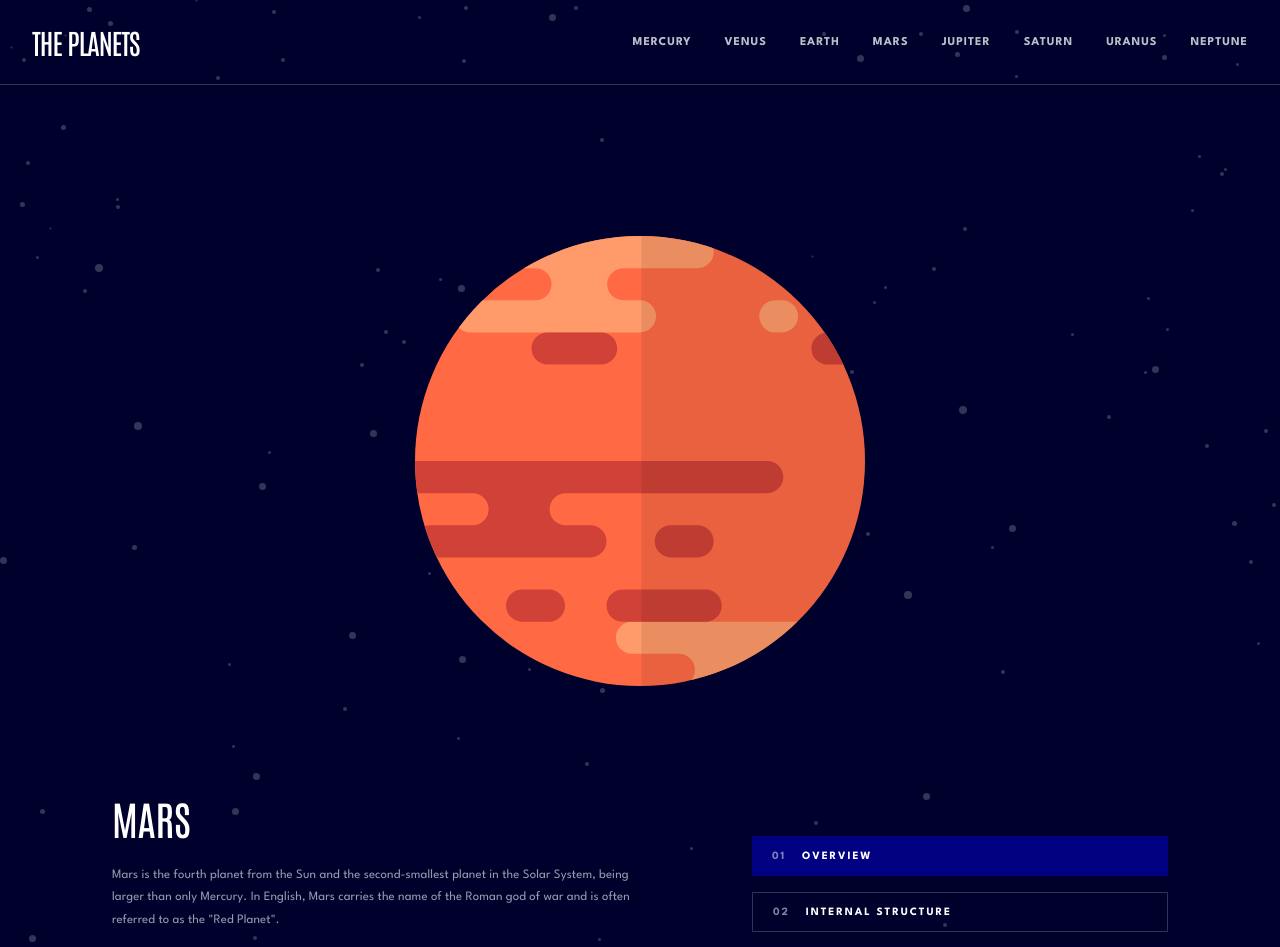
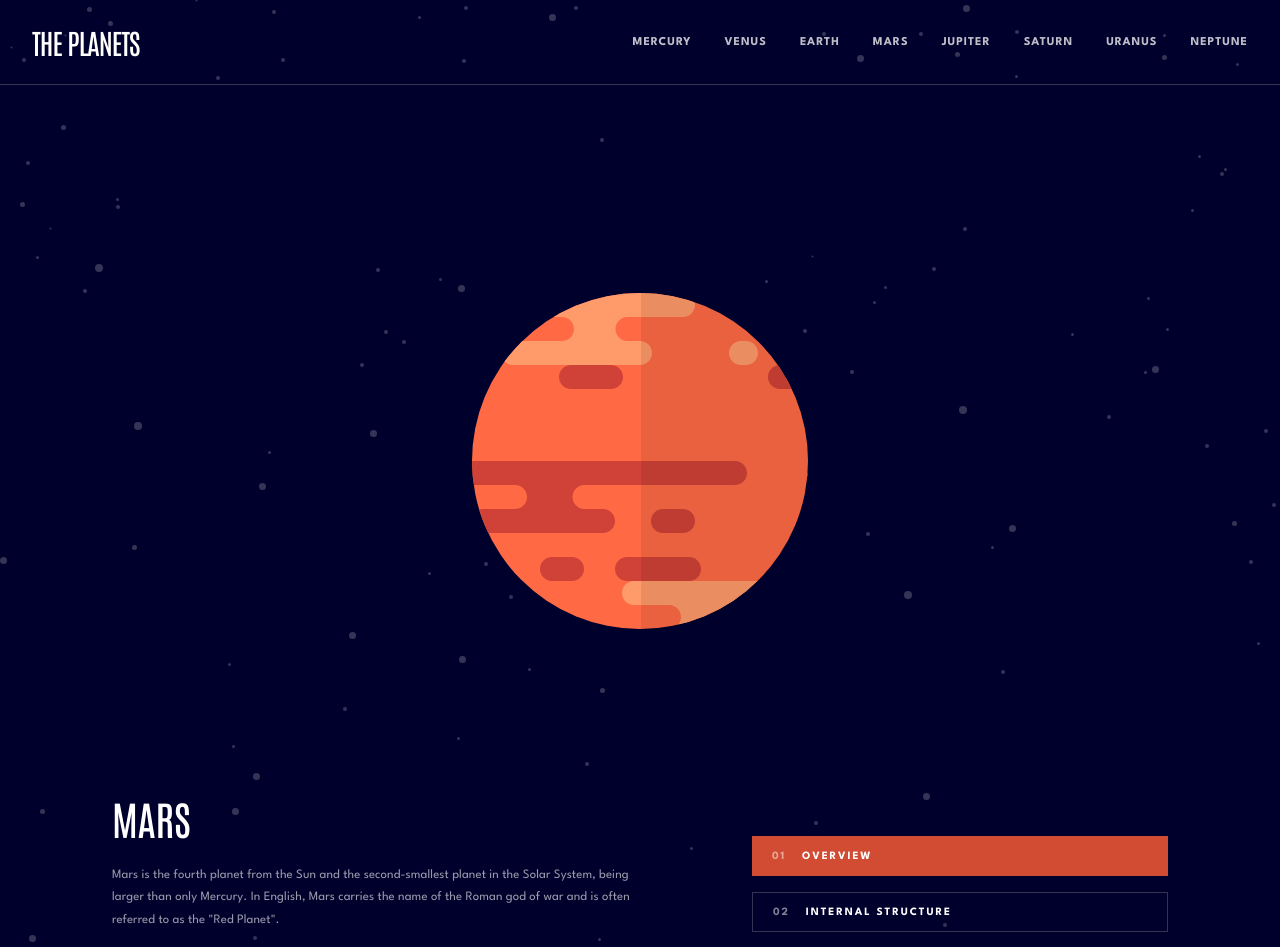
Before and after one commit to GregNicholas/planet-facts, a React (Create React App) app: page /mars in a window 1280 px wide. Shown: the top 947 px of the page. Built offline with nearby package versions, Linux system fonts and the light colour scheme; the HTML template or start-up script is replaced by a standard one.

Commit message:
Planet data to include colors and image sizes

```diff
--- a/src/App.js
+++ b/src/App.js
@@ -9,7 +9,7 @@ import Mars from './pages/Mars'
 import Jupiter from './pages/Jupiter'
 import Saturn from './pages/Saturn'
 import Uranus from './pages/Uranus'
-import Neptune from './pages/Mercury'
+import Neptune from './pages/Neptune'
 import planets from './data.json'
 
 function App() {
--- a/src/components/PlanetPage/PlanetPage.js
+++ b/src/components/PlanetPage/PlanetPage.js
@@ -65,7 +65,7 @@ const InfoItem = styled.li`
         width: 100%;
         height: 2.5rem;
         border: ${props => !props.selected ? "1px solid rgba(255, 255, 255, .2)" : "none"};
-        background: ${props => !props.selected ? "none" : props.planetColor};
+        background: ${props => !props.selected ? "none" : props.color};
         opacity: 100%;
     }
 
@@ -88,13 +88,13 @@ const ImageBlock = styled.div`
     }
 `
 const ImageContainer = styled.div`
-    width: ${props => props.width.mobile}px;
+    width: ${props => props.width.mobile};
 
     @media (min-width: 768px) and (max-width: 1024px) {
-      width: ${props => props.width.tablet}px;
+      width: ${props => props.width.tablet};
     }
     @media (min-width: 1024px) {
-        width: ${props => props.width.full}px;
+        width: ${props => props.width.desktop};
       }
 `
 const PlanetInfo = styled.section`
@@ -183,7 +183,7 @@ const Stat = styled.span`
     text-transform: uppercase;
 `
 
-const PlanetPage = ({ planet, width, planetColor="navy" }) => {
+const PlanetPage = ({ planet }) => {
     const [image, setImage] = useState(planet.images.planet.substring(1))
     const [info, setInfo] = useState('overview')
     const screenWidth = useWindowWidth()
@@ -191,19 +191,19 @@ const PlanetPage = ({ planet, width, planetColor="navy" }) => {
         <Container>
             <SelectInfo>
                 <InfoList>
-                    <InfoItem selected={info === 'overview'} planetColor={planetColor} onClick={() => setInfo('overview')}>
+                    <InfoItem selected={info === 'overview'} color={planet.color.secondary} onClick={() => setInfo('overview')}>
                         {screenWidth < 768 ? 'internal' : <><StatIndex>01</StatIndex> <span>overview</span></>}
                     </InfoItem>
-                    <InfoItem selected={info === 'structure'} planetColor={planetColor} onClick={() => setInfo('structure')}>
+                    <InfoItem selected={info === 'structure'} color={planet.color.secondary} onClick={() => setInfo('structure')}>
                         {screenWidth < 768 ? 'internal' : <><StatIndex>02</StatIndex> <span>internal structure</span></>}
                     </InfoItem>
-                    <InfoItem selected={info === 'geology'} planetColor={planetColor} onClick={() => setInfo('geology')}>
+                    <InfoItem selected={info === 'geology'} color={planet.color.secondary} onClick={() => setInfo('geology')}>
                         {screenWidth < 768 ? 'surface' : <><StatIndex>03</StatIndex> <span>surface geology</span></>}
                     </InfoItem>
                 </InfoList>
             </SelectInfo>
             <ImageBlock>
-                <ImageContainer width={width}>
+                <ImageContainer width={planet.imgWidth}>
                     <img src={`${process.env.PUBLIC_URL}${image}`} alt="planet" />
                 </ImageContainer>
             </ImageBlock>
--- a/src/data.json
+++ b/src/data.json
@@ -21,6 +21,15 @@
       "planet": "./assets/planet-mercury.svg",
       "internal": "./assets/planet-mercury-internal.svg",
       "geology": "./assets/geology-mercury.png"
+    },
+    "imgWidth": {
+      "desktop": "290px",
+      "tablet": "184px",
+      "mobile": "111px"
+    },
+    "color": {
+      "primary": "#DEF4FC",
+      "secondary": "#419EBB"
     }
   },
   {
@@ -45,6 +54,15 @@
       "planet": "./assets/planet-venus.svg",
       "internal": "./assets/planet-venus-internal.svg",
       "geology": "./assets/geology-venus.png"
+    },
+    "imgWidth": {
+      "desktop": "400px",
+      "tablet": "253px",
+      "mobile": "154px"
+    },
+    "color": {
+      "primary": "#F7CC7F",
+      "secondary": "#EDA249"
     }
   },
   {
@@ -69,6 +87,15 @@
       "planet": "./assets/planet-earth.svg",
       "internal": "./assets/planet-earth-internal.svg",
       "geology": "./assets/geology-earth.png"
+    },
+    "imgWidth": {
+      "desktop": "450px",
+      "tablet": "285px",
+      "mobile": "173px"
+    },
+    "color": {
+      "primary": "#545BFE",
+      "secondary": "#6D2ED5"
     }
   },
   {
@@ -93,6 +120,15 @@
       "planet": "./assets/planet-mars.svg",
       "internal": "./assets/planet-mars-internal.svg",
       "geology": "./assets/geology-mars.png"
+    },
+    "imgWidth": {
+      "desktop": "336px",
+      "tablet": "213px",
+      "mobile": "129px"
+    },
+    "color": {
+      "primary": "#FF6A45",
+      "secondary": "#D14C32"
     }
   },
   {
@@ -117,6 +153,15 @@
       "planet": "./assets/planet-jupiter.svg",
       "internal": "./assets/planet-jupiter-internal.svg",
       "geology": "./assets/geology-jupiter.png"
+    },
+    "imgWidth": {
+      "desktop": "582px",
+      "tablet": "369px",
+      "mobile": "224px"
+    },
+    "color": {
+      "primary": "#ECAD7A",
+      "secondary": "#D83A34"
     }
   },
   {
@@ -141,6 +186,15 @@
       "planet": "./assets/planet-saturn.svg",
       "internal": "./assets/planet-saturn-internal.svg",
       "geology": "./assets/geology-saturn.png"
+    },
+    "imgWidth": {
+      "desktop": "666px",
+      "tablet": "422px",
+      "mobile": "256px"
+    },
+    "color": {
+      "primary": "#FCCB6B",
+      "secondary": "#CD5120"
     }
   },
   {
@@ -165,6 +219,15 @@
       "planet": "./assets/planet-uranus.svg",
       "internal": "./assets/planet-uranus-internal.svg",
       "geology": "./assets/geology-uranus.png"
+    },
+    "imgWidth": {
+      "desktop": "458px",
+      "tablet": "290px",
+      "mobile": "176px"
+    },
+    "color": {
+      "primary": "#65F0D5",
+      "secondary": "#1EC1A2"
     }
   },
   {
@@ -189,6 +252,15 @@
       "planet": "./assets/planet-neptune.svg",
       "internal": "./assets/planet-neptune-internal.svg",
       "geology": "./assets/geology-neptune.png"
+    },
+    "imgWidth": {
+      "desktop": "450px",
+      "tablet": "285px",
+      "mobile": "173px"
+    },
+    "color": {
+      "primary": "#497EFA",
+      "secondary": "#2D68F0"
     }
   }
 ]
--- a/src/pages/Earth.js
+++ b/src/pages/Earth.js
@@ -3,7 +3,7 @@ import PlanetPage from '../components/PlanetPage/PlanetPage'
 const Earth = ({ planet }) => {
 
     return (
-        <PlanetPage planet={planet}  width={{mobile: "173", tablet: "285", full: "450"}} />
+        <PlanetPage planet={planet} />
     )
 }
 
--- a/src/pages/Jupiter.js
+++ b/src/pages/Jupiter.js
@@ -3,7 +3,7 @@ import PlanetPage from '../components/PlanetPage/PlanetPage'
 const Jupiter = ({ planet }) => {
 
     return (
-        <PlanetPage planet={planet}  width={{mobile: "173", tablet: "285", full: "450"}} />
+        <PlanetPage planet={planet} />
     )
 }
 
--- a/src/pages/Mars.js
+++ b/src/pages/Mars.js
@@ -3,7 +3,7 @@ import PlanetPage from '../components/PlanetPage/PlanetPage'
 const Mars = ({ planet }) => {
 
     return (
-        <PlanetPage planet={planet}  width={{mobile: "173", tablet: "285", full: "450"}} />
+        <PlanetPage planet={planet} />
     )
 }
 
--- a/src/pages/Mercury.js
+++ b/src/pages/Mercury.js
@@ -2,7 +2,7 @@ import PlanetPage from '../components/PlanetPage/PlanetPage'
 
 const Mercury = ({ planet }) => {
     return (
-        <PlanetPage planet={planet} width={{mobile: "111", tablet: "184", full: "290"}} />
+        <PlanetPage planet={planet} />
     )
 }
 
--- a/src/pages/Neptune.js
+++ b/src/pages/Neptune.js
@@ -3,7 +3,7 @@ import PlanetPage from '../components/PlanetPage/PlanetPage'
 const Neptune = ({ planet }) => {
 
     return (
-        <PlanetPage planet={planet}  width={{mobile: "173", tablet: "285", full: "450"}} />
+        <PlanetPage planet={planet} />
     )
 }
 
--- a/src/pages/Saturn.js
+++ b/src/pages/Saturn.js
@@ -3,7 +3,7 @@ import PlanetPage from '../components/PlanetPage/PlanetPage'
 const Saturn = ({ planet }) => {
 
     return (
-        <PlanetPage planet={planet}  width={{mobile: "173", tablet: "285", full: "450"}} />
+        <PlanetPage planet={planet} />
     )
 }
 
--- a/src/pages/Uranus.js
+++ b/src/pages/Uranus.js
@@ -3,7 +3,7 @@ import PlanetPage from '../components/PlanetPage/PlanetPage'
 const Uranus = ({ planet }) => {
 
     return (
-        <PlanetPage planet={planet}  width={{mobile: "173", tablet: "285", full: "450"}} />
+        <PlanetPage planet={planet} />
     )
 }
 
--- a/src/pages/Venus.js
+++ b/src/pages/Venus.js
@@ -3,7 +3,7 @@ import PlanetPage from '../components/PlanetPage/PlanetPage'
 const Venus = ({ planet }) => {
 
     return (
-        <PlanetPage planet={planet}  width={{mobile: "173", tablet: "285", full: "450"}} />
+        <PlanetPage planet={planet} />
     )
 }
 
```
